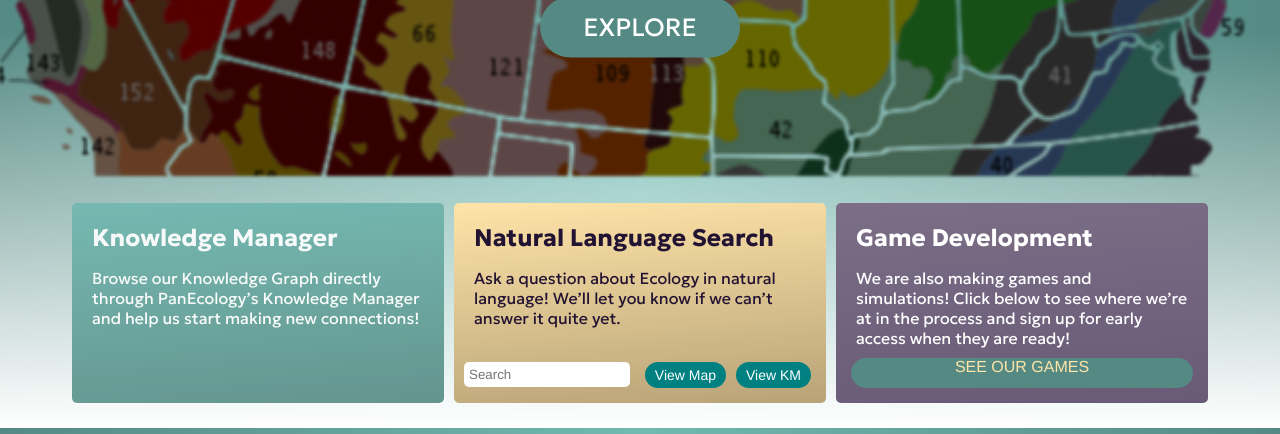
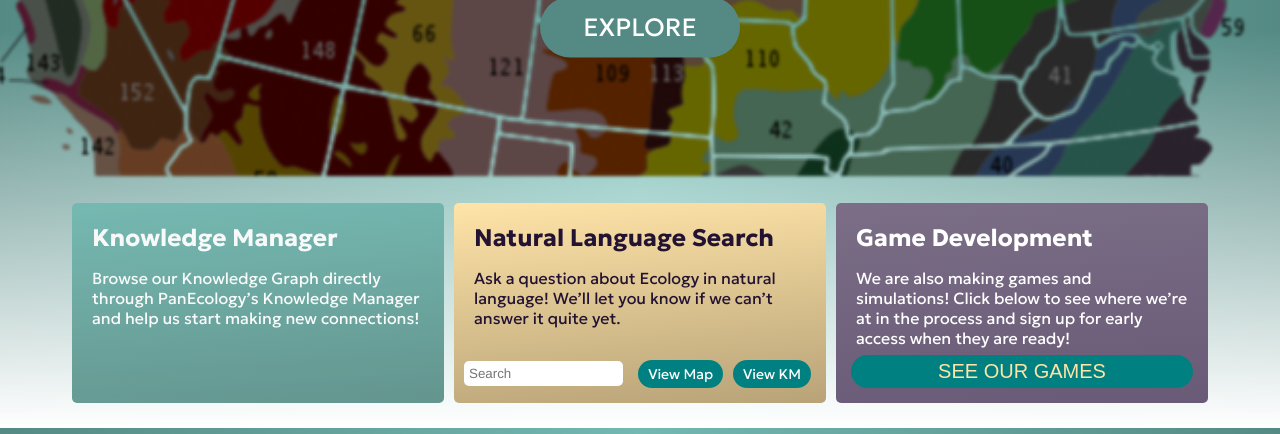
Before and after one commit to GeorgeNavarre/GeorgeNavarre.github.io, a plain HTML site: page index.html in a window 1280 px wide. Shown: the part 366-800 px from the top of the page. Drawn offline with Linux system fonts and the light colour scheme.

Commit message:
Button Fix
Fixed the "See Our Games" button

```diff
--- a/index.html
+++ b/index.html
@@ -55,9 +55,8 @@
         <div class="box purple">
           <h2>Game Development</h2>
           <p>We are also making games and simulations! Click below to see where we’re at in the process and sign up for early access when they are ready!</p>
-          <div class="game-btn">
-            <a href="#" >SEE OUR GAMES</a>
-          </div>
+            <a class="game-btn" href="#" >SEE OUR GAMES</a>
+
         </div>
       </section>
 
--- a/style.css
+++ b/style.css
@@ -225,6 +225,7 @@
 }
 .view-map-btn,
 .view-km-btn {
+  font-family: Geologica, sans-serif;
   display: block;
   background-color: teal;
   text-align: center;
@@ -250,23 +251,26 @@
 }
 
 .game-btn {
-  font-size: 14;
   position: absolute;
-  font-weight: 500;
   bottom: 0;
   left: 0;
   right: 0;
+  font-family: Geoligica, sans-serif;
+  font-size: 20px;
+  display: block;
+  background-color: teal;
+  text-align: center;
+  padding: 5px 10px;
   border-radius: 100px;
+  text-decoration: none;
   margin: 15px;
-  background-color: #558a84;
-  height: 30px;
-  text-align: center;
+  transition: 0.03s;
+  color: #ffe4a8;
+  transition: 0.3s;
 }
 
-.game-btn a {
-  text-align: center;
-  text-decoration: none;
-  color: #ffe4a8;
+.game-btn:hover {
+  scale: 105%;
 }
 
 /* page styles start here*/
```
